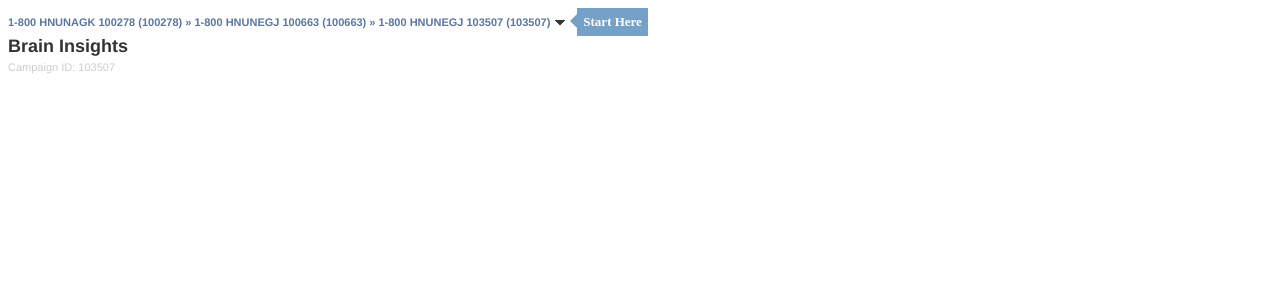
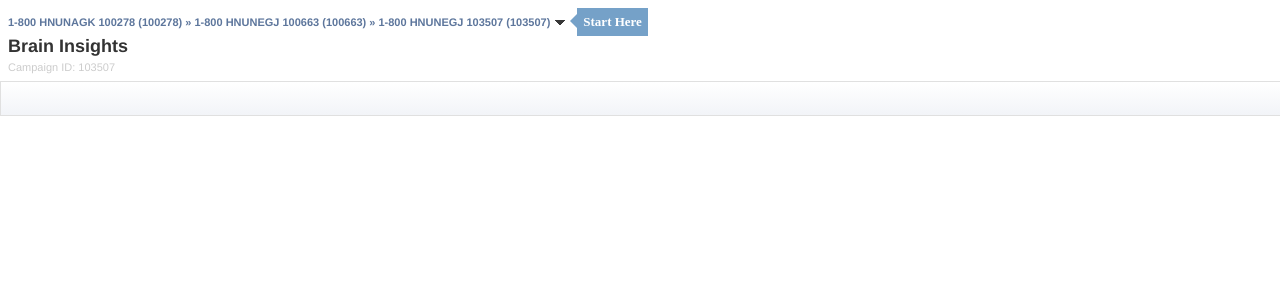
Before and after one commit to mm-sshaikh/insights, an Angular app: page / in a window 1280 px wide. Shown: the top 300 px of the page. Built offline with nearby package versions, Linux system fonts and the light colour scheme; no server answers.

Commit message:
ribbon css

```diff
--- a/src/app/app.component.html
+++ b/src/app/app.component.html
@@ -1,2 +1,4 @@
 
 <app-breadcrumb></app-breadcrumb>
+
+<app-ribbon></app-ribbon>
--- a/src/app/app.component.ts
+++ b/src/app/app.component.ts
@@ -3,6 +3,7 @@ import { Component, OnInit } from '@angular/core';
 import { T1Service } from './api/t1.service';
 
 import { BreadcrumbComponent } from './breadcrumb/breadcrumb.component';
+import { RibbonComponent } from './ribbon/ribbon.component';
 
 @Component({
   selector: 'app-root',
--- a/src/app/breadcrumb/breadcrumb.component.scss
+++ b/src/app/breadcrumb/breadcrumb.component.scss
@@ -1,4 +1,6 @@
 .breadcrumb-container {
+
+  margin: 8px;
 
   .menu-container {
     .menu-toggle {
--- a/src/app/ribbon/ribbon.component.html
+++ b/src/app/ribbon/ribbon.component.html
@@ -1,3 +1,3 @@
-<p>
-  ribbon works!
-</p>
+<div class="ribbon">
+  <!-- Ribbon elements go here -->
+</div>
--- a/src/app/ribbon/ribbon.component.scss
+++ b/src/app/ribbon/ribbon.component.scss
@@ -0,0 +1,8 @@
+.ribbon {
+  width: 100%;
+  height: 33px;
+  margin: 0;
+  padding: 0;
+  border: 1px solid #E0E0E0;
+  background: linear-gradient(#FFFFFF, #F2F4F8);
+}
--- a/src/scss/_common.scss
+++ b/src/scss/_common.scss
@@ -1,3 +1,5 @@
 body {
   font: 13px normal AR;
+  margin: 0;
+  padding: 0;
 }
```
